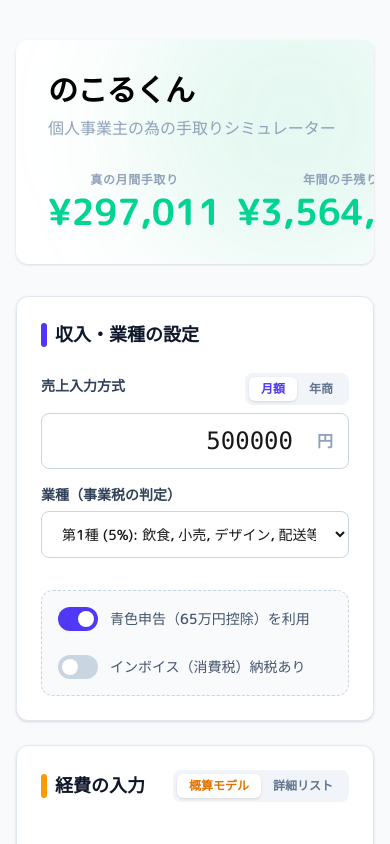
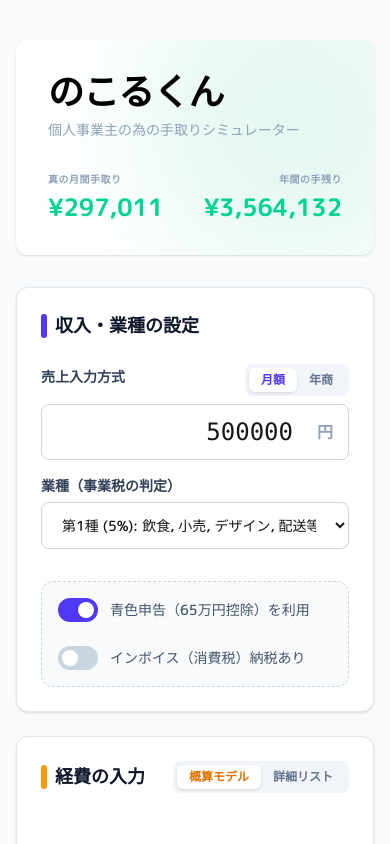
Before and after one commit to lomoreshiga-byte/freelance-simulator, a Next.js app: page / in a window 390 px wide. Shown: the top 844 px of the page. Built offline with nearby package versions, Linux system fonts and the light colour scheme.

Commit message:
fix: adjust header responsiveness for 'のこるくん'

```diff
--- a/src/app/components/GeneralSimulator.tsx
+++ b/src/app/components/GeneralSimulator.tsx
@@ -203,18 +203,18 @@ export default function GeneralSimulator() {
             {/* Header Bento Card */}
             <Card className="p-8 mb-8 bg-slate-900 border-none text-white overflow-hidden relative">
                 <div className="relative z-10 flex flex-col md:flex-row justify-between items-start md:items-center gap-8">
-                    <div>
-                        <h1 className="text-3xl font-bold tracking-tight mb-2 text-black">のこるくん</h1>
-                        <p className="text-slate-400">個人事業主の為の手取りシミュレーター</p>
+                    <div className="w-full md:w-auto">
+                        <h1 className="text-4xl md:text-3xl font-bold tracking-tight mb-2 text-black">のこるくん</h1>
+                        <p className="text-slate-400 text-sm md:text-base">個人事業主の為の手取りシミュレーター</p>
                     </div>
-                    <div className="flex gap-4 md:gap-12">
-                        <div className="text-center md:text-right">
-                            <p className="text-xs font-semibold text-slate-400 uppercase tracking-wider mb-1">真の月間手取り</p>
-                            <p className="text-4xl md:text-5xl font-bold text-emerald-400">¥{format(result.monthlyTakeHome)}</p>
+                    <div className="flex flex-row justify-between w-full md:w-auto gap-4 md:gap-12">
+                        <div className="text-left md:text-right">
+                            <p className="text-[10px] md:text-xs font-semibold text-slate-400 uppercase tracking-wider mb-1">真の月間手取り</p>
+                            <p className="text-2xl md:text-4xl lg:text-5xl font-bold text-emerald-400">¥{format(result.monthlyTakeHome)}</p>
                         </div>
-                        <div className="text-center md:text-right">
-                            <p className="text-xs font-semibold text-slate-400 uppercase tracking-wider mb-1">年間の手残り</p>
-                            <p className="text-4xl md:text-5xl font-bold text-emerald-400">¥{format(result.yearlyTakeHome)}</p>
+                        <div className="text-right">
+                            <p className="text-[10px] md:text-xs font-semibold text-slate-400 uppercase tracking-wider mb-1">年間の手残り</p>
+                            <p className="text-2xl md:text-4xl lg:text-5xl font-bold text-emerald-400">¥{format(result.yearlyTakeHome)}</p>
                         </div>
                     </div>
                 </div>
```
